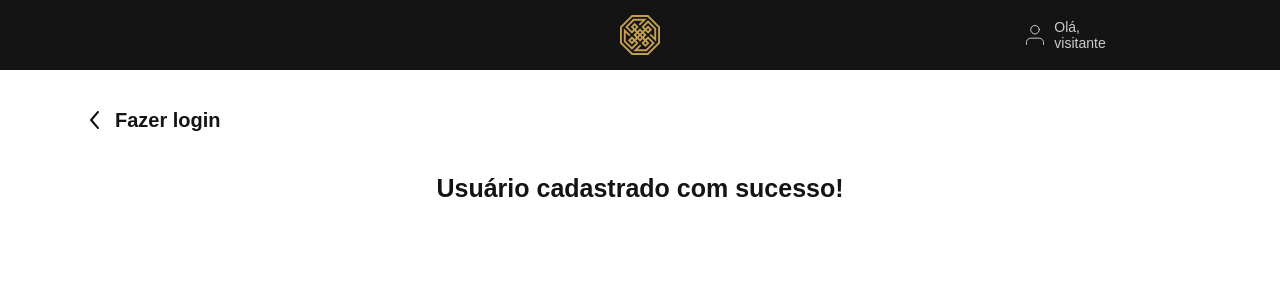
After one commit to bruna-lw/projeto_tech, a PHP site: page /novo-usuario-cadastrado.php in a window 1280 px wide. The commit adds this page. Shown: the top 300 px of the page. Run offline with PHP 8.4, Linux system fonts and the light colour scheme; some web fonts are replaced.

Commit message:
7º commit - correção de bugs dos CRUDs de usuario, cliente e produto

```diff
--- a/cadastro-cliente.php
+++ b/cadastro-cliente.php
@@ -52,7 +52,7 @@ $cliente = new Cliente("projeto", "localhost", "root", "");
   <section class="page-cadastro-cliente paddingBottom50">
     <div class="container">
       <div>
-        <a href="dashboard.php" class="link-voltar">
+        <a href="clientes.php" class="link-voltar">
           <img src="assets/images/arrow.svg" alt="">
           <span>Cadastro de cliente</span>
         </a>
@@ -77,7 +77,7 @@ $cliente = new Cliente("projeto", "localhost", "root", "");
               <input type="tel" class="telefone-input" name="telefone">
             </div>
           </div>
-          <button type="submit" class="button-default">Salvar novo cliente</button>
+          <button type="submit" class="button-default">Cadastrar novo cliente</button>
         </form>
       </div>
     </div>
--- a/header.php
+++ b/header.php
@@ -17,7 +17,7 @@
           <a href="clientes.php">Gerenciar clientes</a>
           <a href="produtos.php">Gerenciar produtos</a>
           <a href="cadastro-cliente.php">Cadastrar cliente</a>
-          <a href="cadastro-usuario.php">Cadastrar usuário</a>
+          <!-- <a href="cadastro-usuario.php">Cadastrar usuário</a> -->
           <a href="cadastro-produto.php">Cadastrar produto</a>
           <a href="pedidos.php">Novo pedido</a>
           <a href="minha-conta.php">Minha conta</a>
@@ -25,4 +25,4 @@
         </div>
       </div>
 
-    </div>
+</div>
--- a/index.php
+++ b/index.php
@@ -13,7 +13,7 @@
 <body>
   <header>
     <div class="container">
-      <a href="index.html" class="logo">
+      <a href="index.php" class="logo">
         <img src="assets/images/ho.svg" alt="" />
       </a>
     </div>
@@ -45,7 +45,7 @@
           <button type="submit" class="button-default">Continuar</button>
         </form>
         </a>
-        <a href="cadastro-cliente.php" class="button-default-cd-cli">Ainda não é cadastrado? Clique aqui!</a>
+        <a href="cadastro-usuario.php" class="button-default-cd-cli">Ainda não é cadastrado? Clique aqui!</a>
       </div>
     </div>
   </section>
--- /dev/null
+++ b/novo-usuario-cadastrado.php
@@ -0,0 +1,42 @@
+<!DOCTYPE html>
+<html lang="pt-br">
+
+<head>
+  <meta charset="UTF-8">
+  <meta name="viewport" content="width=device-width, initial-scale=1.0">
+  <title>Index</title>
+  <link rel="stylesheet" href="./assets/css/reset.css">
+  <link rel="stylesheet" href="./assets/css/styles.css">
+  <link rel="stylesheet" href="./assets/css/styles2.css">
+  <link rel="stylesheet" href="./assets/css/index.css">
+  <link rel="stylesheet" href="https://use.typekit.net/tvf0cut.css">
+</head>
+
+<body>
+  <header>
+  <div class="container">
+      <a href="controller/logout.php" class="logo">
+        <img src="assets/images/ho.svg" alt="" />
+      </a>
+      <div class="blc-user">
+        <img src="assets/images/icon-feather-user.svg" alt="" />
+        <span>
+          Olá, <br />
+          visitante
+        </span>
+  </div>
+  </header>
+  <section class="page-cadastro-cliente paddingBottom50">
+    <div class="container">
+      <div>
+        <a href="controller/logout.php" class="link-voltar">
+          <img src="assets/images/arrow.svg" alt="">
+          <span>Fazer login</span>
+        </a>
+      </div>
+    </div>
+    <h4>Usuário cadastrado com sucesso!</h4>
+  </section>
+</body>
+
+</html>
```
Also changed, not shown: cadastro-produto.php (+9 -2 lines), cadastro-usuario.php (+14 -4 lines), classes/produto.php (+7 -3 lines), classes/usuario.php (+9 -2 lines), minha-conta.php (+10 -0 lines).
